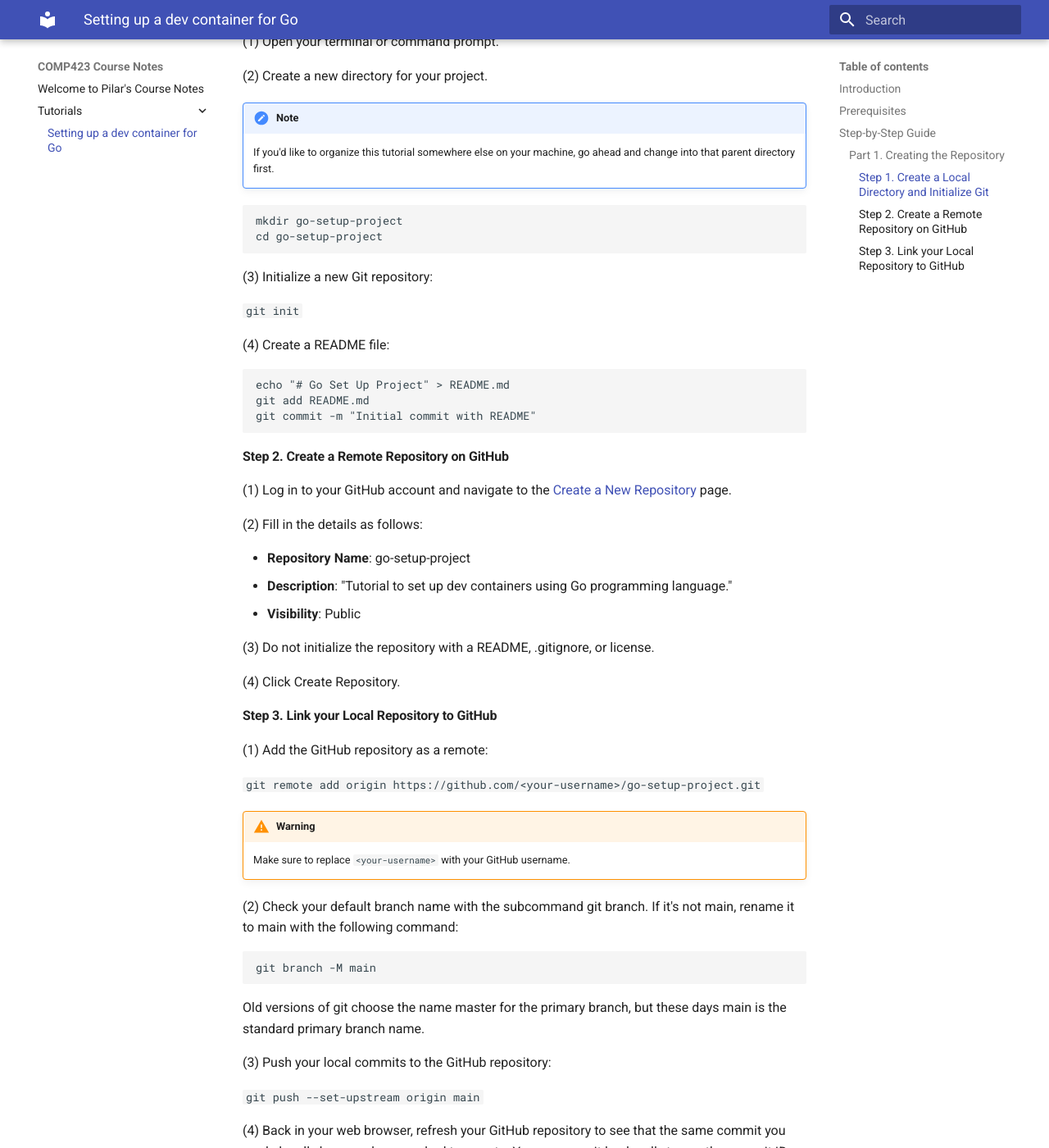
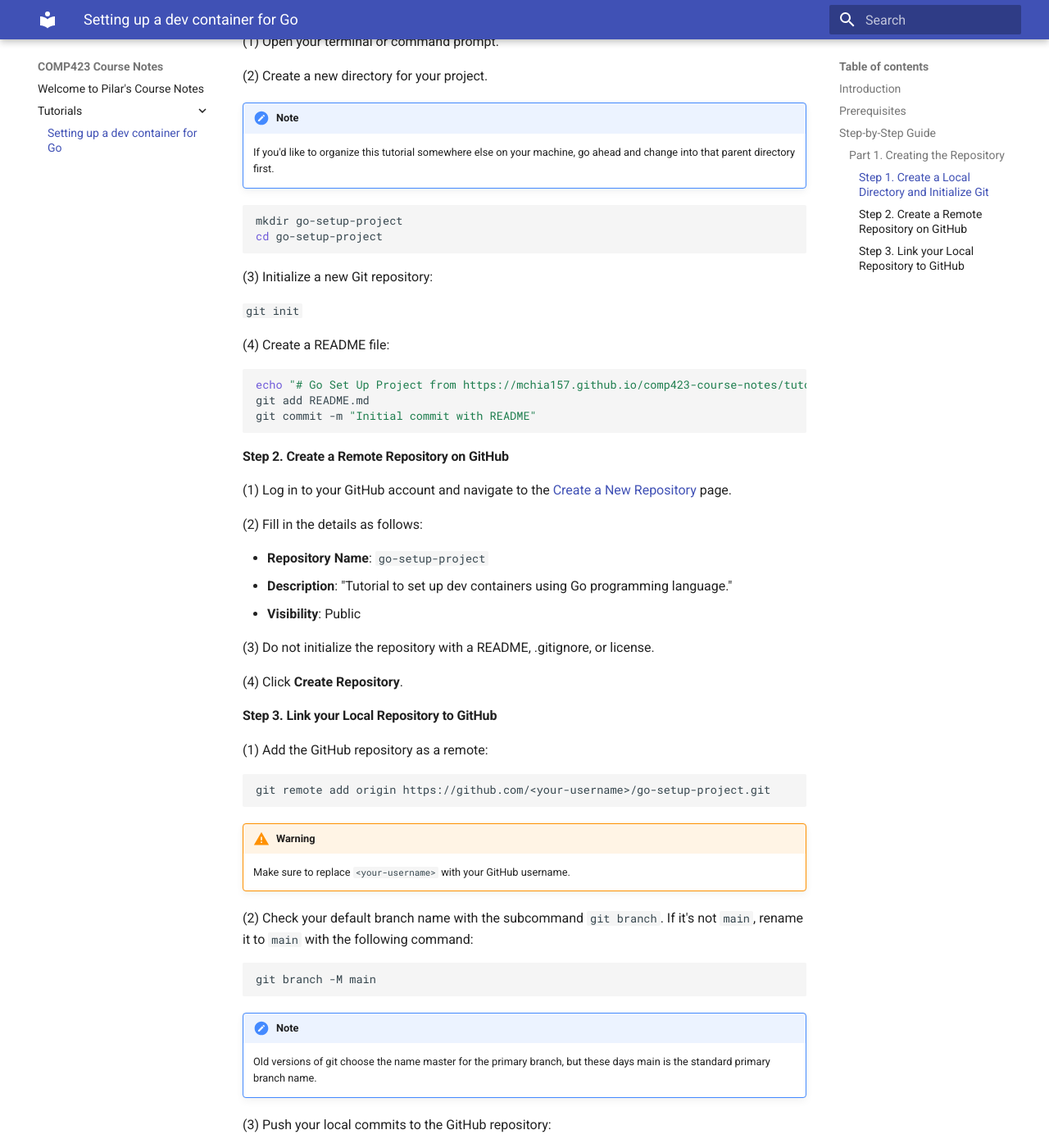
Before and after one commit to mchia157/comp423-course-notes, an MkDocs documentation site: the page built from docs/tutorials/go-setup.md, in a window 1280 px wide and 1400 px high, scrolled down 884 px. Shown: the whole window at 82% size. Built offline with MkDocs 1.6.1 and Material for MkDocs 9.7.7, drawn with Linux system fonts in a browser that asks for light colours.

Commit message:
Fixed code blocks and some annotations

````diff
--- a/docs/tutorials/go-setup.md
+++ b/docs/tutorials/go-setup.md
@@ -30,7 +30,7 @@ To start with this tutorial, you'll need to set up (if you haven't yet) the foll
     If you'd like to organize this tutorial somewhere else on your machine, go ahead and change into that parent directory first.
 
 
-```
+```bash
 mkdir go-setup-project
 cd go-setup-project
 ```
@@ -41,8 +41,8 @@ cd go-setup-project
 
 (4) Create a README file:
 
-```
-echo "# Go Set Up Project" > README.md
+```bash
+echo "# Go Set Up Project from https://mchia157.github.io/comp423-course-notes/tutorials/go-setup/" > README.md
 git add README.md
 git commit -m "Initial commit with README"
 ```
@@ -51,25 +51,28 @@ git commit -m "Initial commit with README"
 
 (2) Fill in the details as follows:
 
-* __Repository Name__: go-setup-project
+* __Repository Name__: `go-setup-project`
 * __Description__: "Tutorial to set up dev containers using Go programming language."
 * __Visibility__: Public
 
 (3) Do not initialize the repository with a README, .gitignore, or license.
 
-(4) Click Create Repository.
+(4) Click **Create Repository**.
 #### Step 3. Link your Local Repository to GitHub
 (1) Add the GitHub repository as a remote:
 
-`git remote add origin https://github.com/<your-username>/go-setup-project.git`
+```bash
+git remote add origin https://github.com/<your-username>/go-setup-project.git
+```
 !!! Warning
     Make sure to replace `<your-username>` with your GitHub username.
 
-(2) Check your default branch name with the subcommand git branch. If it's not main, rename it to main with the following command:
+(2) Check your default branch name with the subcommand `git branch`. If it's not `main`, rename it to `main` with the following command:
 ```bash
 git branch -M main
 ```
-Old versions of git choose the name master for the primary branch, but these days main is the standard primary branch name.
+!!! Note
+    Old versions of git choose the name master for the primary branch, but these days main is the standard primary branch name.
 
 (3) Push your local commits to the GitHub repository:
 
````
